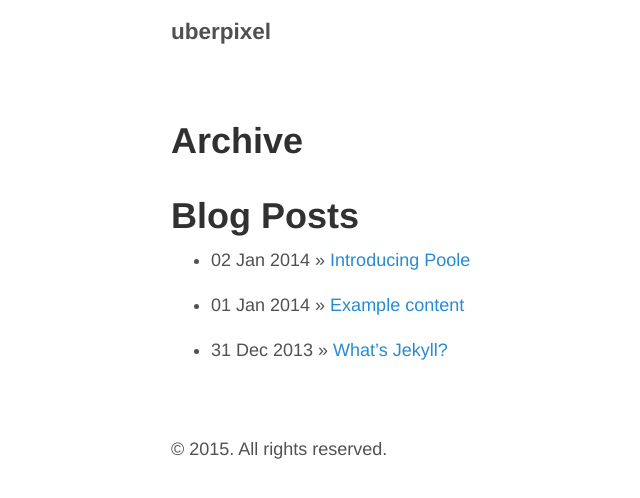
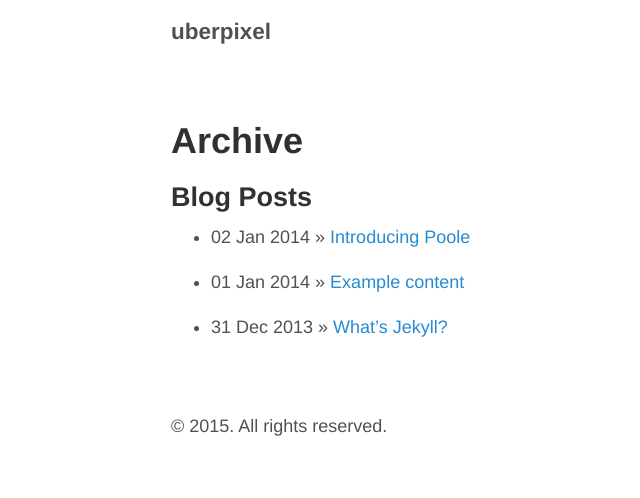
Before and after one commit to cbrabez/cbrabez.github.io, a Jekyll site: the page built from archive.md, in a window 1280 px wide. Shown: the top 498 px of the page, without its empty margins (154-794 px from the left). Built offline with Jekyll 4.4.1, drawn with Linux system fonts in a browser that asks for light colours.

Commit message:
update header navigation

```diff
--- a/_config.yml
+++ b/_config.yml
@@ -27,4 +27,7 @@ author:
 # Custom vars
 version:             2.0.0
 github:
-  repo:              https://github.com/poole/poole
+  repo:              https://github.com/cbrabez/cbrabez.github.io
+
+# This is the list of pages to incldue in the header of the website.
+pages_list:       {'About':'/about','Archive':'/archive','Feed':'/atom.xml'}
--- a/_layouts/default.html
+++ b/_layouts/default.html
@@ -12,8 +12,9 @@
         <h3 class="masthead-title">
           <a href="/" title="Home">{{ site.title }}</a>
 
-          {% for page in site.pages_list %}
-              &nbsp;&nbsp;&nbsp;<small><a href="{{ page[1]  }}">{{ page[0] }}</a></small>
+          {% for page_name in site.pages_list %}
+              &nbsp;&nbsp;&nbsp;
+              <small><a href="{{ page[1]  }}">{{ page[0] }}</a></small>
           {% endfor %}
 
         </h3>
--- a/archive.md
+++ b/archive.md
@@ -3,7 +3,7 @@ layout: page
 title: Archive
 ---
 
-# Blog Posts
+## Blog Posts
 
 {% for post in site.posts %}
   * {{ post.date | date_to_string }} &raquo; [ {{ post.title }} ]({{ post.url }})
```
